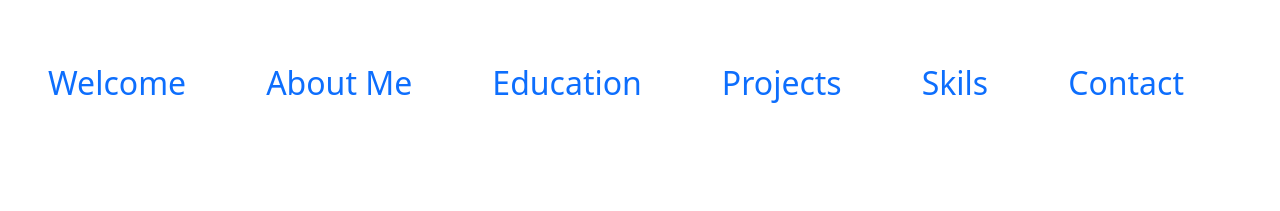
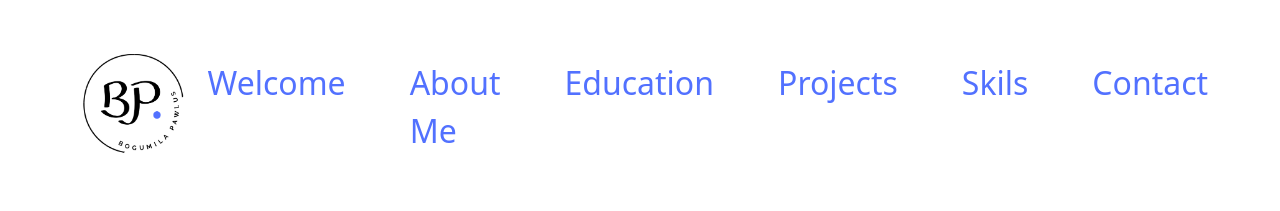
Before and after one commit to milapawlus/Portfolio, a plain HTML site: page index.html in a window 1280 px wide. Drawn offline with nearby package versions, Linux system fonts and the light colour scheme.

Commit message:
added favicon and logo

```diff
--- a/index.html
+++ b/index.html
@@ -8,30 +8,41 @@
     <link rel="stylesheet" href="styles/normalize.css">
     <link rel="stylesheet" href="styles/index.css">
     <title>Bogumila Pawlus</title>
+    <link rel="icon" type="image/x-icon" href="favicon.ico">
 </head>
 <body>
+    <div class="main-container">
+        <nav class="navbar navbar-expand-lg py-5">
             <div class="container">
-        <nav class="nav justify-content-center py-5">
-            <ul class="nav display-6">
+              <a class="navbar-brand" href="#">
+                <img src="images/logo.PNG" alt="..." height="100">
+              </a>
+              <button class="navbar-toggler" type="button" data-bs-toggle="collapse" data-bs-target="#navbarSupportedContent" aria-controls="navbarSupportedContent" aria-expanded="false" aria-label="Toggle navigation">
+                <span class="navbar-toggler-icon"></span>
+              </button>
+              <div class="collapse navbar-collapse" id="navbarSupportedContent">
+                <ul class="navbar-nav ms-auto display-6">
                     <li class="nav-item">
-                <a class="nav-link me-5 active" aria-current="page" href="#"><small>Welcome</small></a>
+                        <a class="nav-link me-5 nav-hover" aria-current="page" href="#"><small>Welcome</small></a>
                     </li>
                     <li class="nav-item">
-                <a class="nav-link me-5" href="#"><small>About Me</small></a>
+                        <a class="nav-link me-5 nav-hover" href="#"><small>About Me</small></a>
                     </li>
                     <li class="nav-item">
-                <a class="nav-link me-5" href="#"><small>Education</small></a>
+                        <a class="nav-link me-5 nav-hover" href="#"><small>Education</small></a>
                     </li>
                     <li class="nav-item">
-                    <a class="nav-link me-5" href="#"><small>Projects</small></a>
+                        <a class="nav-link me-5 nav-hover" href="#"><small>Projects</small></a>
                     </li>
                     <li class="nav-item">
-                    <a class="nav-link me-5" href="#"><small>Skils</small></a>
+                        <a class="nav-link me-5 nav-hover" href="#"><small>Skils</small></a>
                     </li>
                     <li class="nav-item">
-                    <a class="nav-link me-5" href="#"><small>Contact</small></a>
+                        <a class="nav-link me-5 nav-hover" href="#"><small>Contact</small></a>
                     </li>
                 </ul>
+              </div>
+            </div>
         </nav>
     </div>
 
--- a/styles/_landing.scss
+++ b/styles/_landing.scss
@@ -1,4 +1,15 @@
-.container {
+.main-container {
     max-width: 1500px;
     width: 100%;
 }
+
+.nav-hover {
+    color: #5271ff;
+}
+
+.nav-hover:hover {
+    color:black;
+    text-shadow: 0px 0px 50px black;
+    transition: all 0.3s ease-in-out;
+    transform: scale(1.1);
+}
--- a/styles/index.scss
+++ b/styles/index.scss
@@ -5,4 +5,5 @@
 body {
     display: flex;
     justify-content: center;
+    background-color: white;
 }
```
Also changed, not shown: favicon.ico (added), images/logo.PNG (added), styles/index.css. Lines whose indentation alone changed are shown as unchanged.
